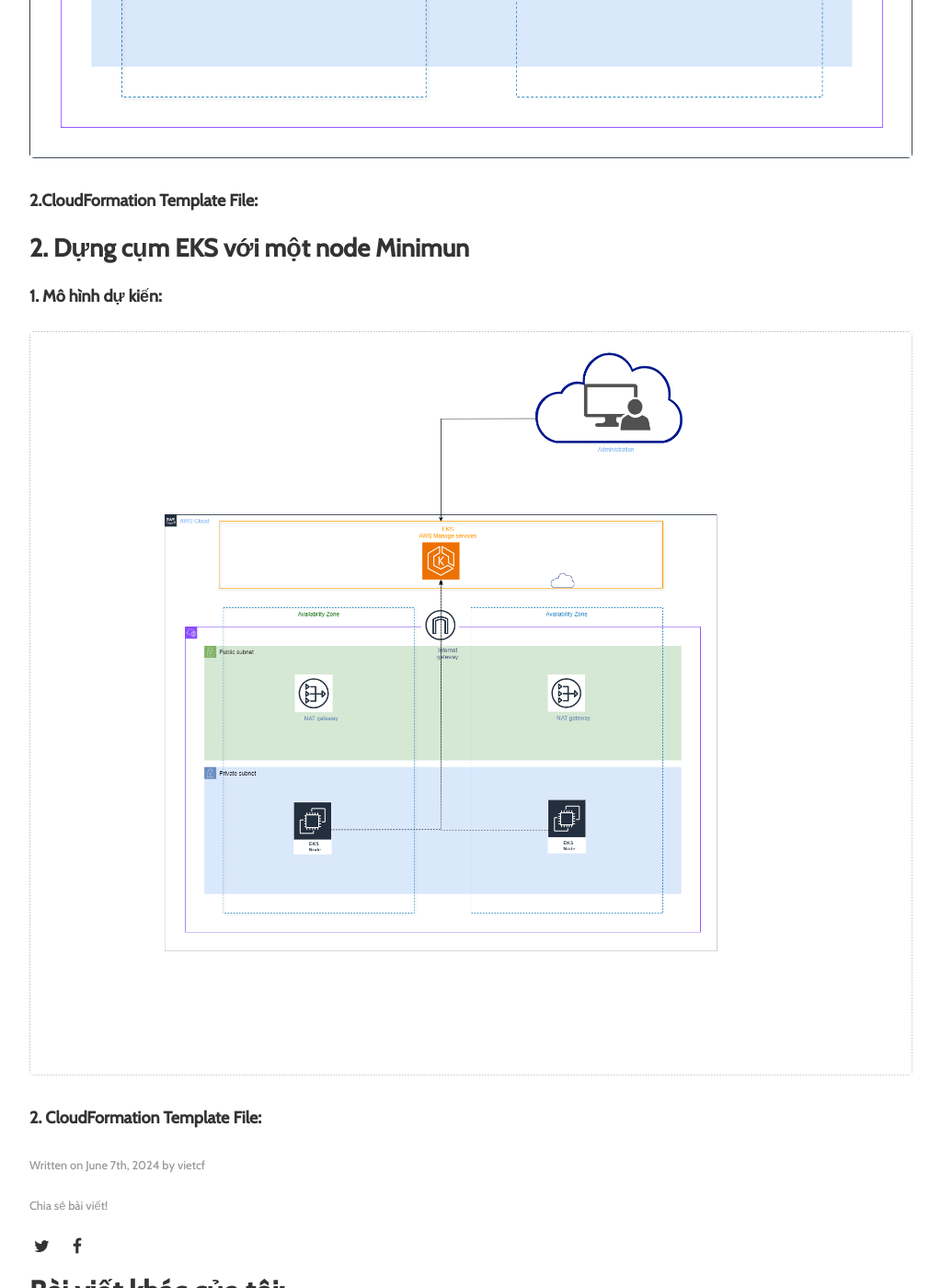
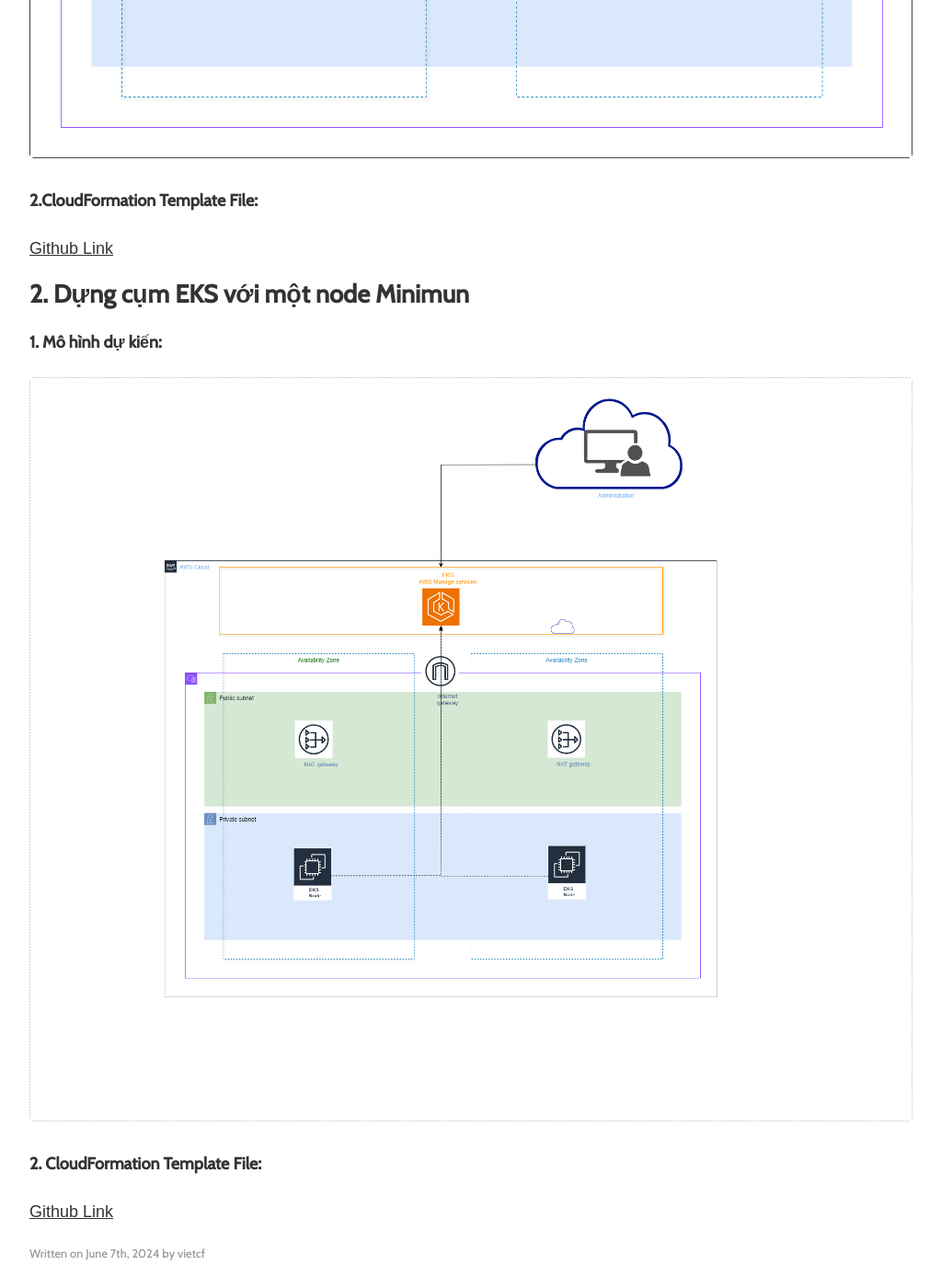
Before and after one commit to vietcf/vietchoi, a Jekyll site: the page built from _posts/2024-06-07-runbook-script-for-aws-lab.md, in a window 1280 px wide and 1400 px high, scrolled down 1372 px. Shown: the whole window at 92% size, without its empty margins (128-1151 px from the left). Built offline with Jekyll 4.4.1, drawn with Linux system fonts in a browser that asks for light colours; some web fonts are replaced.

Commit message:
update github link

```diff
--- a/_posts/2024-06-07-runbook-script-for-aws-lab.md
+++ b/_posts/2024-06-07-runbook-script-for-aws-lab.md
@@ -17,7 +17,7 @@
 
 #### 2.CloudFormation Template File:
 
-
+[Github Link](https://github.com/vietcf/aws-lab-template/tree/main/0.infras)
 
 ## 2. Dựng cụm EKS với một node Minimun
 
@@ -26,3 +26,5 @@
 ![Eks]({{site.url}}/assets/img/2024/06/07/aws_eks_simple.png)
 
 #### 2. CloudFormation Template File:
+
+[Github Link](https://github.com/vietcf/aws-lab-template/tree/main/1.eks)
```
